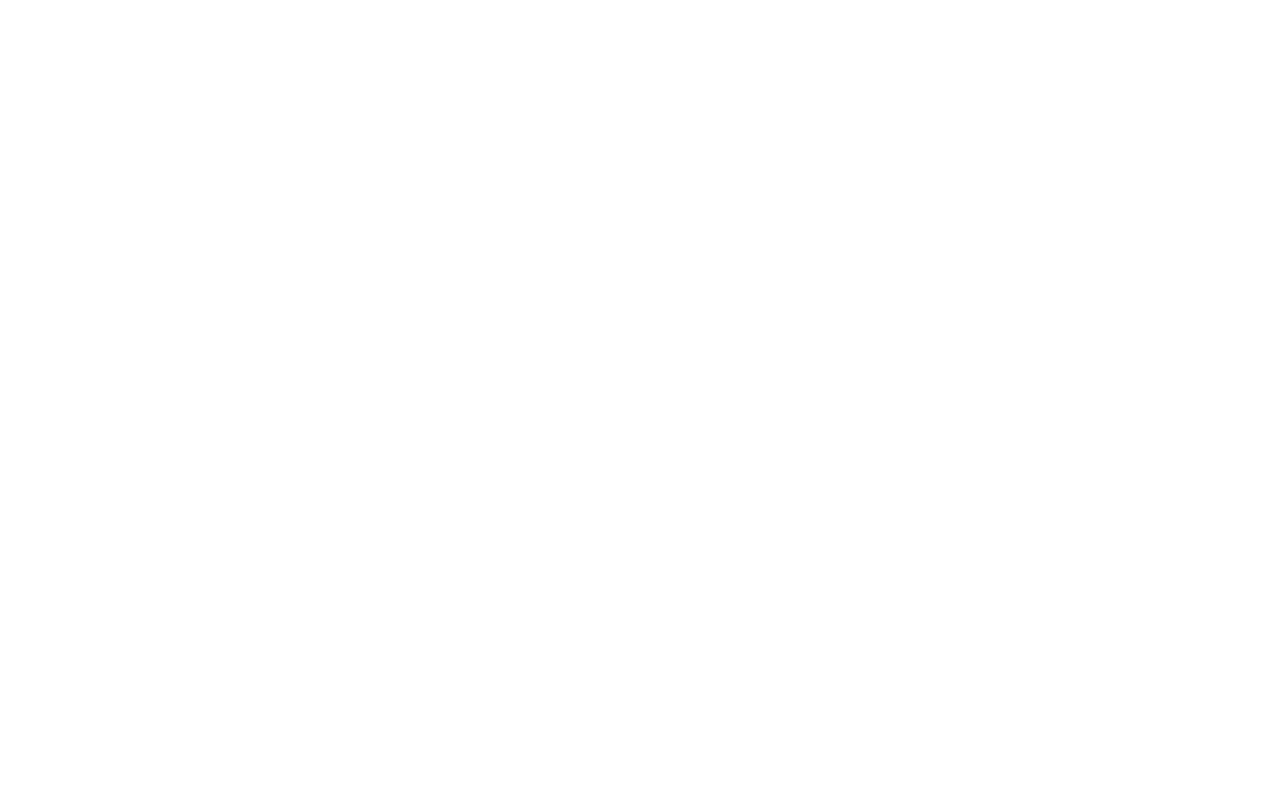
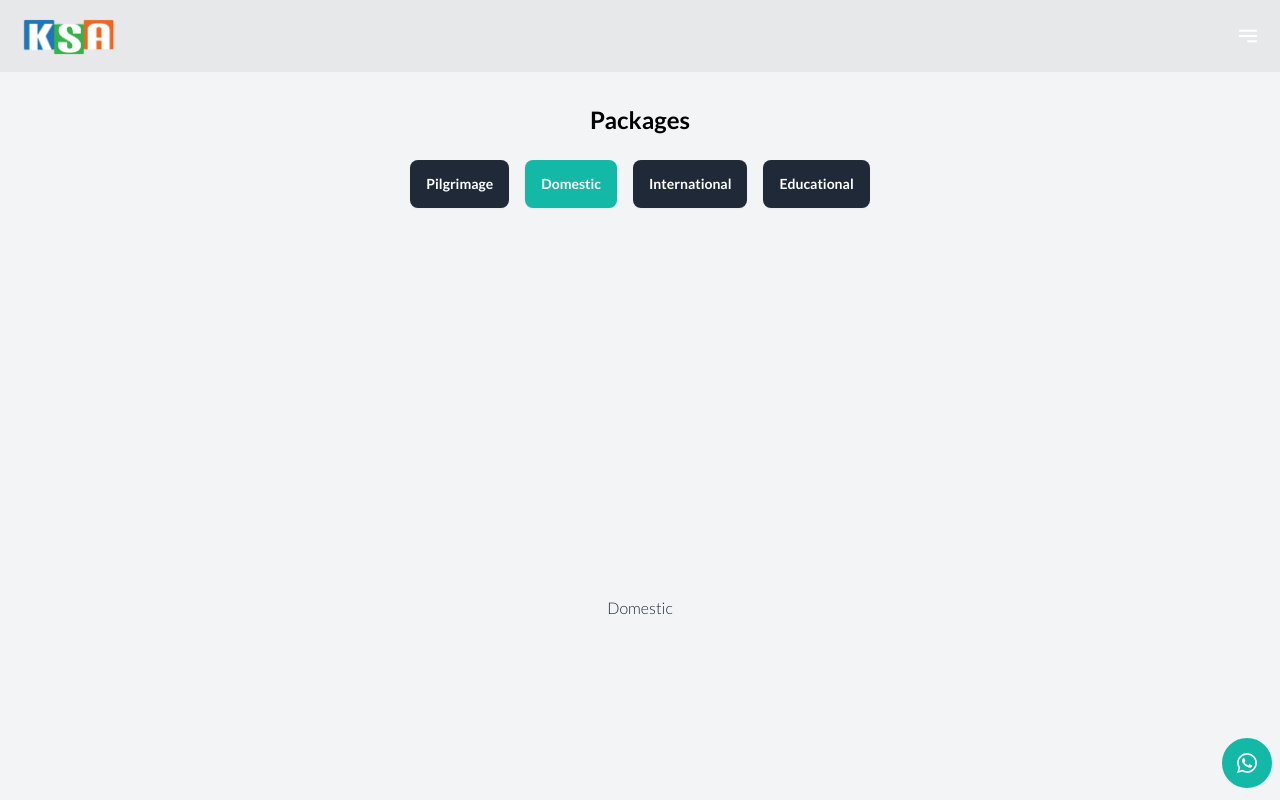
Before and after one commit to afreediz/ksa-tourism, a React (Vite) app: page /packages/Domestic in a window 1280 px wide. Before the commit this address had no page. Shown: the top 800 px of the page. Built offline with nearby package versions, Linux system fonts and the light colour scheme.

Commit message:
package links

```diff
--- a/src/App.jsx
+++ b/src/App.jsx
@@ -56,7 +56,7 @@ function App() {
         <Route path="/about" element={<About/>}/>
         <Route path="/blog" element={<Blog/>}/>
         <Route path="/kerala-tourism" element={<KeralaTourism/>}/>
-        <Route path="/packages" element={<Packages/>}/>
+        <Route path="/packages/:packages?" element={<Packages/>}/>
         <Route path="/service" element={<Service/>}/>
         <Route path="/contact" element={<Contact/>}/>
       </Routes>
--- a/src/Pages/Home/Packages.jsx
+++ b/src/Pages/Home/Packages.jsx
@@ -1,52 +1,63 @@
 import { useEffect } from "react";
 import "./style/Packages.css";
+import { Link } from "react-router-dom";
 
 
 const destinations = [
   {
     package: "HoneyMoon Tour Package",
     image: "/Images/packages/honeymoon.jpeg",
-    caption: "Embark on the journey of a lifetime with our Honeymoon Tour Package. Explore enchanting destinations hand in hand, creating unforgettable memories as you begin your marital bliss. Book now for the perfect blend of romance and adventure"
+    caption: "Embark on the journey of a lifetime with our Honeymoon Tour Package. Explore enchanting destinations hand in hand, creating unforgettable memories as you begin your marital bliss. Book now for the perfect blend of romance and adventure",
+    packageCategory: "Domestic"
   },
   {
     package: "Ayurveda Tour Package",
     image: "/Images/packages/ayurveda.jpeg",
-    caption: "Revitalize your senses with our Ayurveda Tour Package, offering serene spa retreats and personalized wellness experiences. Embark on a transformative journey for ultimate relaxation and rejuvenation."
+    caption: "Revitalize your senses with our Ayurveda Tour Package, offering serene spa retreats and personalized wellness experiences. Embark on a transformative journey for ultimate relaxation and rejuvenation.",
+    packageCategory: "Domestic"
 
   },
   {
     package: "Pilgrimage Tour Package",
     image: "/Images/packages/pilgrimage.jpeg",
-    caption: "Embark on a sacred journey with our Pilgrimage Tour Package. Explore revered destinations, experience spiritual serenity, and create meaningful memories on this transformative pilgrimage."
+    caption: "Embark on a sacred journey with our Pilgrimage Tour Package. Explore revered destinations, experience spiritual serenity, and create meaningful memories on this transformative pilgrimage.",
+    packageCategory: "Pilgrimage"
 
   },
   {
     package: "Bussiness Tour Package",
     image: "/Images/packages/bussiness.jpeg",
-    caption: "Elevate your business endeavors with our Business Tour Package. Seamlessly blend work and travel, ensuring productivity in top-notch destinations with curated facilities for your professional success."
+    caption: "Elevate your business endeavors with our Business Tour Package. Seamlessly blend work and travel, ensuring productivity in top-notch destinations with curated facilities for your professional success.",
+    packageCategory: "International"
 
   },
   {
     package: "Family Tour Package",
     image: "/Images/packages/family.jpeg",
-    caption: "Create lasting memories with our Family Tour Package. Tailored for all ages, it offers a perfect blend of adventure and relaxation, ensuring quality time and unforgettable moments for your entire family."
+    caption: "Create lasting memories with our Family Tour Package. Tailored for all ages, it offers a perfect blend of adventure and relaxation, ensuring quality time and unforgettable moments for your entire family.",
+    packageCategory: ""
 
   },
   {
     package: "Educational Tour Package",
     image: "/Images/packages/education.jpeg",
-    caption: "Enrich minds with our Educational Tour Package. Designed to inspire learning through immersive experiences, explore educational landmarks and cultural gems while fostering a love for discovery."
+    caption: "Enrich minds with our Educational Tour Package. Designed to inspire learning through immersive experiences, explore educational landmarks and cultural gems while fostering a love for discovery.",
+    packageCategory: "Educational"
 
   },
   {
     package: "Adventure Tour Package",
     image: "/Images/packages/adventure.jpg",
-    caption: "Explore the thrill of our Adventure Tour Package! Experience heart-pounding activities like hiking, white-water rafting, and zip-lining. Join us for unforgettable adventures in stunning landscapes. Book now for an adrenaline-fueled journey!"
+    caption: "Explore the thrill of our Adventure Tour Package! Experience heart-pounding activities like hiking, white-water rafting, and zip-lining. Join us for unforgettable adventures in stunning landscapes. Book now for an adrenaline-fueled journey!",
+    packageCategory: ""
+
   },
   {
     package: "Cruise Tour Package",
     image: "/Images/packages/cruise.jpg",
-    caption: "Experience luxury with our Cruise Tour Package! Sail to exotic destinations in style, enjoying gourmet dining and captivating entertainment on board. Book now for an unforgettable journey at sea!"
+    caption: "Experience luxury with our Cruise Tour Package! Sail to exotic destinations in style, enjoying gourmet dining and captivating entertainment on board. Book now for an unforgettable journey at sea!",
+    packageCategory: ""
+
   }
 ]
 
@@ -68,7 +79,7 @@ function Packages() {
                   <h4 className="card-main-title text-white group-hover:text-gray-600">{data.package}</h4>
               </div>
               <p className="card-content">{data.caption}</p>
-              <a href="#" className="read-more-btn">Read More</a>
+              <Link to={`/packages/${data.packageCategory}`} className="read-more-btn">Read More</Link>
           </figcaption>
           <span className="after"></span>
       </figure>
--- a/src/Pages/Packages/Packages.jsx
+++ b/src/Pages/Packages/Packages.jsx
@@ -6,11 +6,14 @@ import Education from './Education';
 import Domestic from './Domestic';
 import International from './International';
 import Pilgrimage from './Pilgrimage';
+import { useNavigate, useParams } from 'react-router-dom';
 
 function Packages() {
-  const [currentView,setCurrentView] = useState(0)
+  const { packages } = useParams()
+  const naviage = useNavigate()
   const page =[<Pilgrimage/>,<Domestic/>,<International/>,<Education/>]
   const btnLabel = ["Pilgrimage","Domestic","International","Educational"]
+  const [currentView, setCurrentView] = useState(packages ? btnLabel.indexOf(packages) : 0);
   return (
     <main>
       <WhatsappButton />
@@ -19,7 +22,10 @@ function Packages() {
         <h3 className="text-2xl font-bold mb-6 text-black">Packages</h3>
         <div className="flex flex-wrap gap-4">
           {btnLabel.map((_,index) => (
-              <button className={`btn border-none text-white hover:bg-teal-700 ${index === currentView ? "bg-teal-500" : "bg-gray-800"}`} onClick={() => setCurrentView(index)}>{btnLabel[index]}</button>
+              <button className={`btn border-none text-white hover:bg-teal-700 ${index === currentView ? "bg-teal-500" : "bg-gray-800"}`} onClick={() =>{
+                  naviage(`/packages/${btnLabel[index]}`)
+                  setCurrentView(index)
+                }}>{btnLabel[index]}</button>
           ))}
         </div>
         {/* ? page  */}
```
